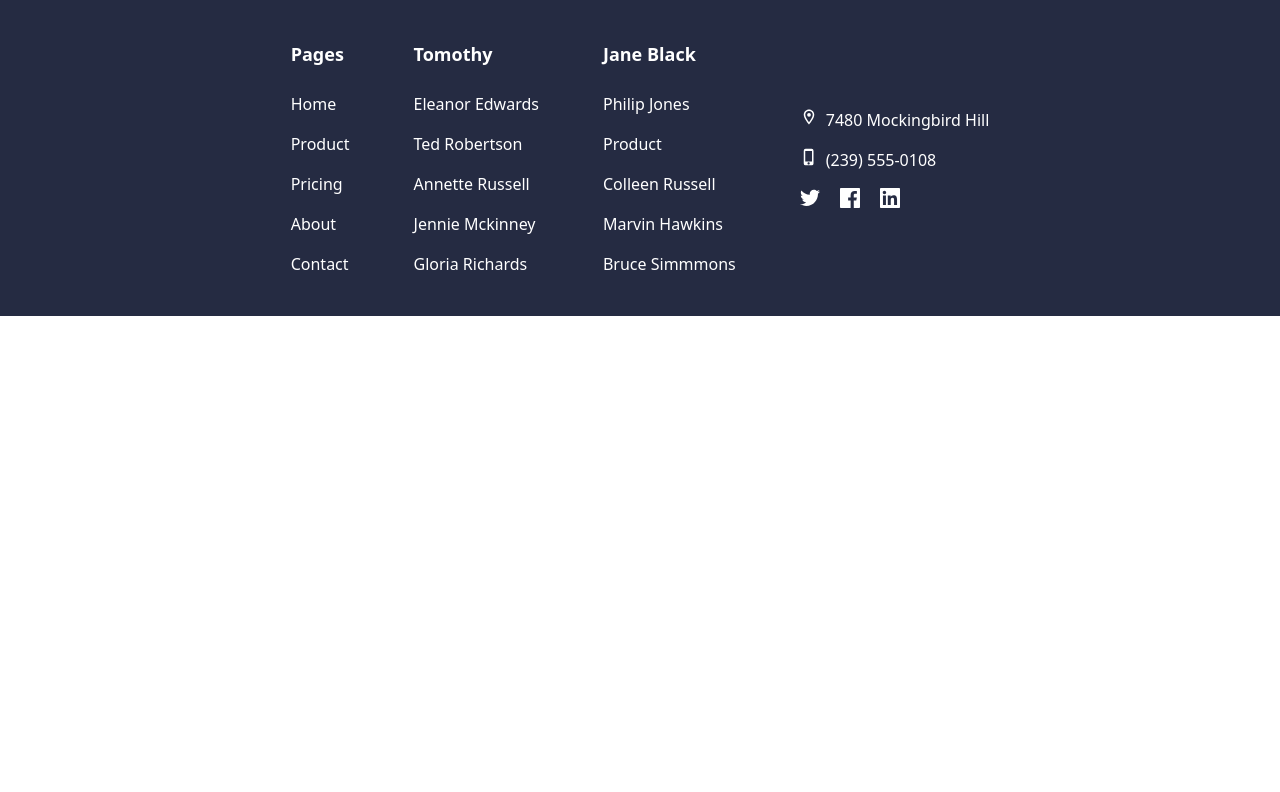
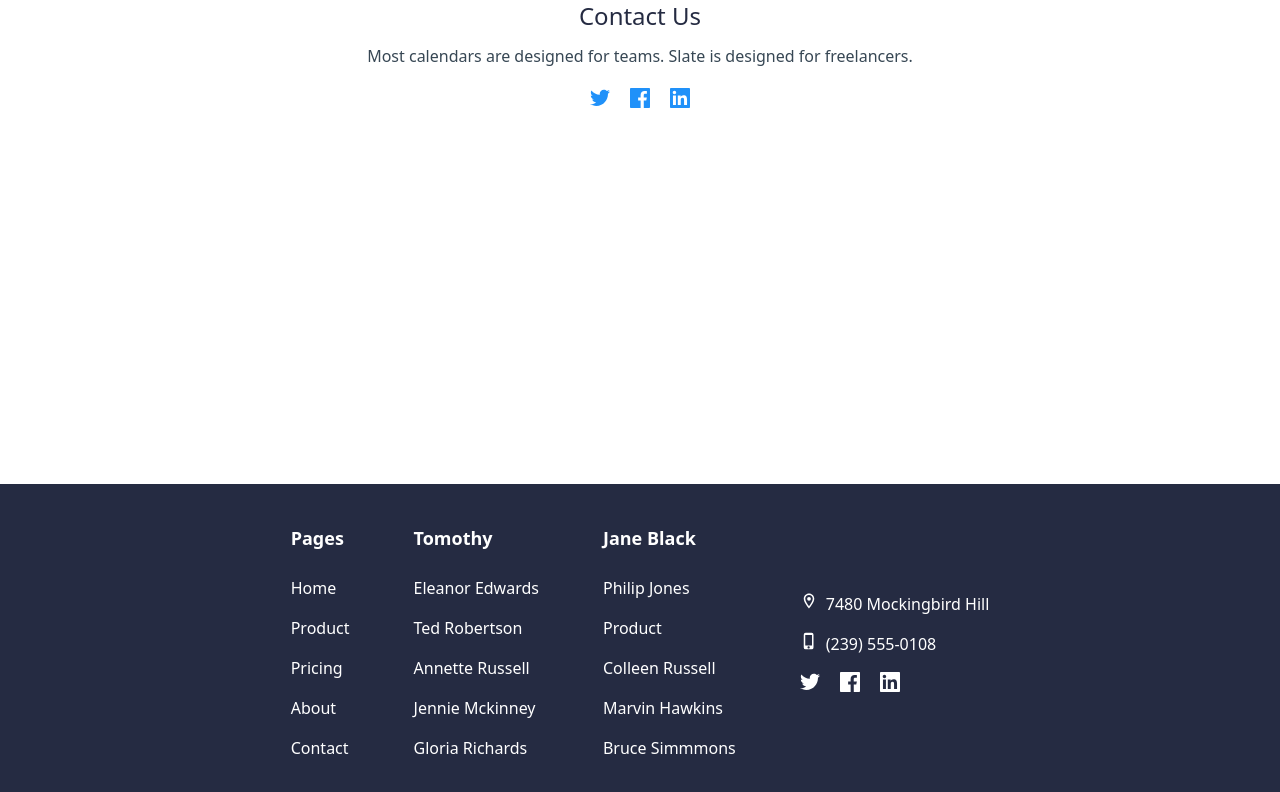
Before and after one commit to d-rocham/unal-uapa-prueba-tecnica, a React (Create React App) app: page / in a window 1280 px wide. Shown: the top 792 px of the page. Built offline with nearby package versions, Linux system fonts and the light colour scheme.

Commit message:
[Feature] Importa componentes a Body, añade Body a App

```diff
--- a/src/App.tsx
+++ b/src/App.tsx
@@ -1,9 +1,11 @@
 import React from 'react';
 import Footer from './components/Components';
+import Body from './components/body/Body';
 
 function App() {
     return (
         <div className="App min-h-screen flex flex-col justify-between">
+            <Body />
             <Footer />
         </div>
     );
--- a/src/components/body/Body.tsx
+++ b/src/components/body/Body.tsx
@@ -1,7 +1,12 @@
 import React from 'react';
+import { ContactUs } from './body_components/BodyComponents';
 
 function Body() {
-    return <div>Body</div>;
+    return (
+        <div className="flex flex-col justify-center mb-12">
+            <ContactUs />
+        </div>
+    );
 }
 
 export default Body;
```
